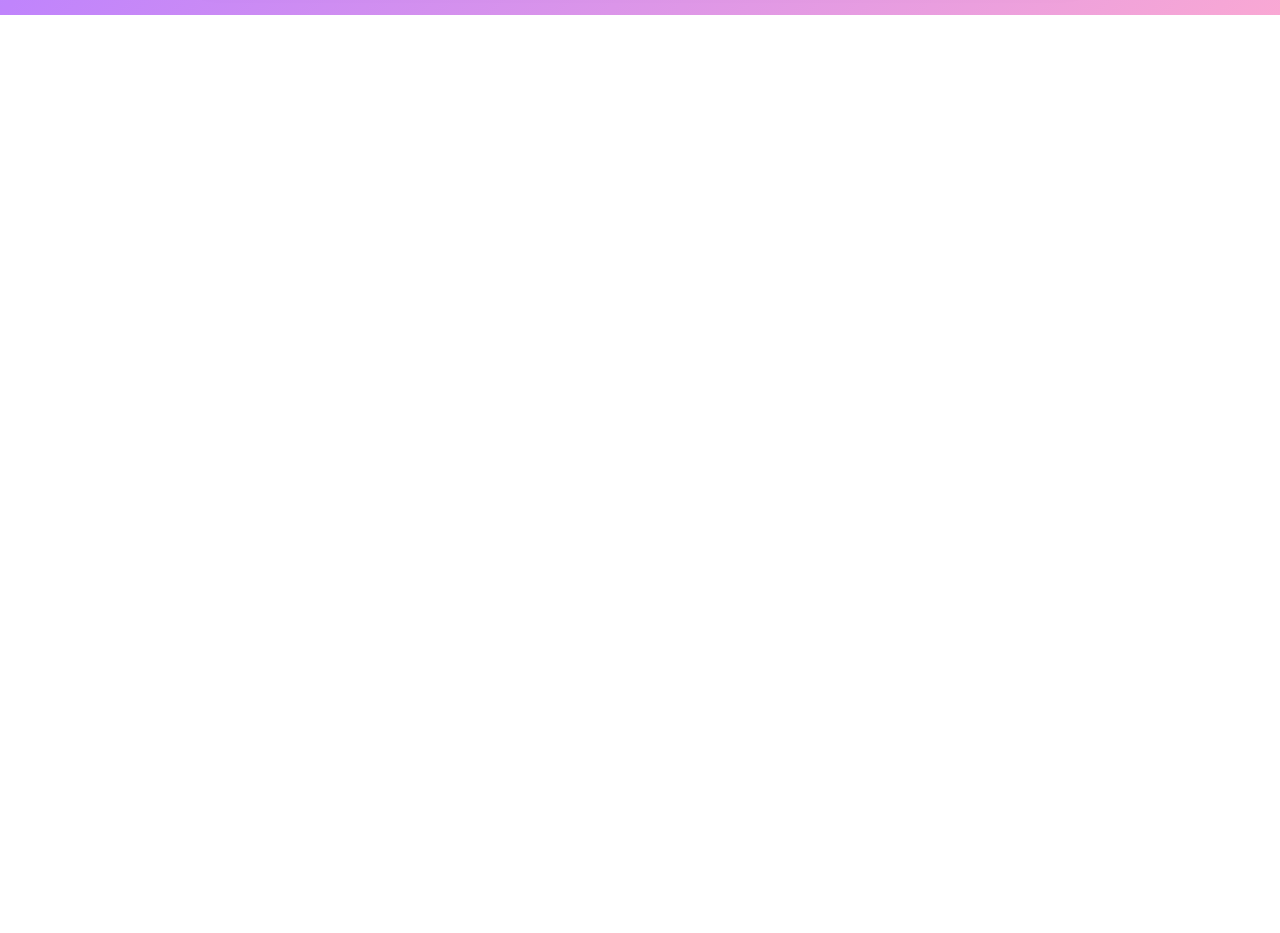
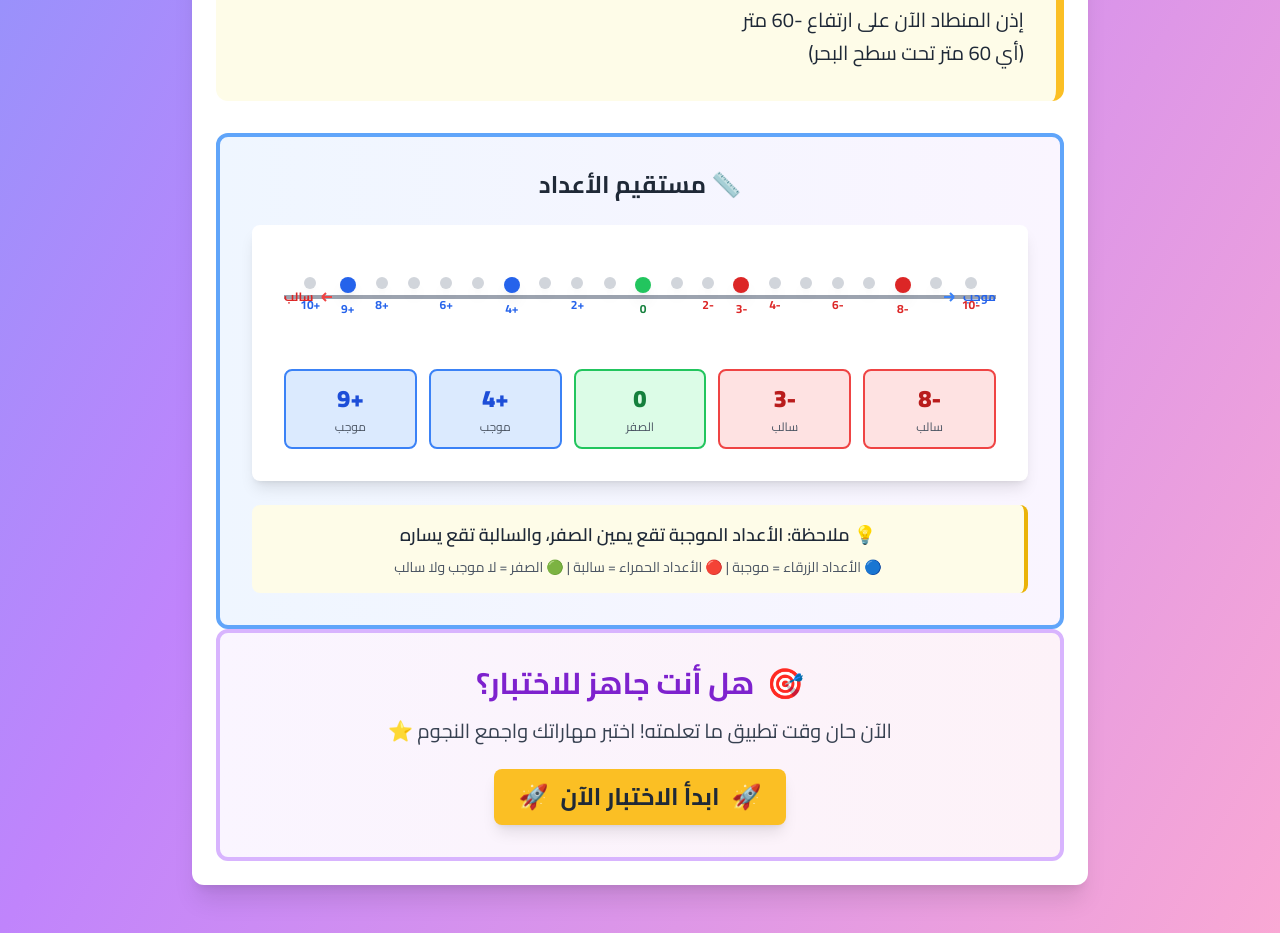
Before and after one commit to AmalShalabi/5th-arabic-math, a React (Vite) app: page /lesson/1 in a window 1280 px wide. Shown: the part 1400-2333 px from the top of the page. Before the commit the page ends 1415 px from the top, so only its background shows below. Built offline with nearby package versions, Linux system fonts and the light colour scheme.

Commit message:
Update lesson 1: Add interactive number line and 4 new questions

```diff
--- /dev/null
+++ b/src/components/NumberLine.jsx
@@ -0,0 +1,129 @@
+function NumberLine() {
+  // الأعداد من -10 إلى +10
+  const numbers = Array.from({ length: 21 }, (_, i) => i - 10);
+
+  // النقاط المميزة
+  const highlightedPoints = [-8, -3, 0, 4, 9];
+
+  return (
+    <div className="bg-gradient-to-r from-blue-50 to-purple-50 p-8 rounded-xl border-4 border-primary mt-8">
+      <h3 className="text-2xl font-bold text-gray-800 mb-6 text-center">
+        📏 مستقيم الأعداد
+      </h3>
+
+      {/* محور الأعداد */}
+      <div className="relative bg-white p-8 rounded-lg shadow-lg overflow-x-auto">
+        {/* الخط الرئيسي */}
+        <div className="relative h-20 mb-8">
+          {/* خط المحور */}
+          <div className="absolute top-1/2 left-0 right-0 h-1 bg-gray-400 transform -translate-y-1/2"></div>
+
+          {/* السهم الأيسر (الأعداد السالبة) */}
+          <div className="absolute top-1/2 left-0 transform -translate-y-1/2">
+            <div className="flex items-center">
+              <svg width="20" height="20" viewBox="0 0 20 20" className="text-red-500">
+                <path d="M15 10 L5 10 M5 10 L9 6 M5 10 L9 14" stroke="currentColor" strokeWidth="2" fill="none" />
+              </svg>
+              <span className="text-xs text-red-600 font-bold mr-1">سالب</span>
+            </div>
+          </div>
+
+          {/* السهم الأيمن (الأعداد الموجبة) */}
+          <div className="absolute top-1/2 right-0 transform -translate-y-1/2">
+            <div className="flex items-center">
+              <span className="text-xs text-blue-600 font-bold ml-1">موجب</span>
+              <svg width="20" height="20" viewBox="0 0 20 20" className="text-blue-500">
+                <path d="M5 10 L15 10 M15 10 L11 6 M15 10 L11 14" stroke="currentColor" strokeWidth="2" fill="none" />
+              </svg>
+            </div>
+          </div>
+
+          {/* النقاط والأرقام */}
+          <div className="absolute top-1/2 left-0 right-0 transform -translate-y-1/2 flex justify-between px-4">
+            {numbers.map((num) => {
+              const isHighlighted = highlightedPoints.includes(num);
+              const isZero = num === 0;
+              const isPositive = num > 0;
+              const isNegative = num < 0;
+
+              return (
+                <div key={num} className="flex flex-col items-center">
+                  {/* النقطة */}
+                  <div
+                    className={`w-3 h-3 rounded-full ${
+                      isZero
+                        ? 'bg-green-500 w-4 h-4'
+                        : isHighlighted
+                        ? isPositive
+                          ? 'bg-blue-600 w-4 h-4'
+                          : 'bg-red-600 w-4 h-4'
+                        : 'bg-gray-300'
+                    } shadow-lg transition-all duration-300 hover:scale-150`}
+                  ></div>
+
+                  {/* الرقم */}
+                  {(num % 2 === 0 || isHighlighted) && (
+                    <span
+                      className={`text-xs mt-2 font-bold ${
+                        isZero
+                          ? 'text-green-700 text-base'
+                          : isPositive
+                          ? 'text-blue-600'
+                          : 'text-red-600'
+                      }`}
+                    >
+                      {num > 0 ? `+${num}` : num}
+                    </span>
+                  )}
+                </div>
+              );
+            })}
+          </div>
+        </div>
+
+        {/* النقاط المميزة - شرح */}
+        <div className="grid grid-cols-2 md:grid-cols-5 gap-3 mt-8">
+          {highlightedPoints.map((point) => (
+            <div
+              key={point}
+              className={`p-3 rounded-lg text-center ${
+                point === 0
+                  ? 'bg-green-100 border-2 border-green-500'
+                  : point > 0
+                  ? 'bg-blue-100 border-2 border-blue-500'
+                  : 'bg-red-100 border-2 border-red-500'
+              }`}
+            >
+              <div
+                className={`text-2xl font-black ${
+                  point === 0
+                    ? 'text-green-700'
+                    : point > 0
+                    ? 'text-blue-700'
+                    : 'text-red-700'
+                }`}
+              >
+                {point > 0 ? `+${point}` : point}
+              </div>
+              <div className="text-xs text-gray-600 mt-1">
+                {point === 0 ? 'الصفر' : point > 0 ? 'موجب' : 'سالب'}
+              </div>
+            </div>
+          ))}
+        </div>
+      </div>
+
+      {/* الملاحظة الأسفل */}
+      <div className="mt-6 bg-yellow-50 border-r-4 border-yellow-500 p-4 rounded-lg">
+        <p className="text-lg text-gray-800 font-semibold text-center">
+          💡 ملاحظة: الأعداد الموجبة تقع يمين الصفر، والسالبة تقع يساره
+        </p>
+        <p className="text-sm text-gray-600 text-center mt-2">
+          🔵 الأعداد الزرقاء = موجبة | 🔴 الأعداد الحمراء = سالبة | 🟢 الصفر = لا موجب ولا سالب
+        </p>
+      </div>
+    </div>
+  );
+}
+
+export default NumberLine;
--- a/src/components/ResultCard.jsx
+++ b/src/components/ResultCard.jsx
@@ -4,6 +4,9 @@ function ResultCard({ score, total, answers, lessonTitle, onRestart, onHome }) {
   let message = ''
   let emoji = ''
   let bgColor = ''
+
+  // رسالة تحفيزية خاصة للدرس الأول
+  const specialMessage = score >= 3 ? 'أحسنت! أنت نجم الرياضيات 🌟' : ''
 
   if (percentage === 100) {
     message = 'ممتاز! أنت بطل الرياضيات! 🏆'
@@ -107,6 +110,8 @@ function ResultCard({ score, total, answers, lessonTitle, onRestart, onHome }) {
             <p className="text-2xl font-bold text-purple-700">
               {score === total
                 ? '🎊 ممتاز! أكملت جميع الأسئلة بنجاح!'
+                : score >= 3
+                ? '🌟 أحسنت! أجبت على 3 أسئلة صحيحة أو أكثر، أنت نجم الرياضيات!'
                 : '💪 استمر في التعلم وستصبح أفضل!'}
             </p>
             <p className="text-lg text-gray-700 mt-2">
--- a/src/data/lessons.json
+++ b/src/data/lessons.json
@@ -4,29 +4,35 @@
       "id": 1,
       "title": "الأعداد الطبيعية والموجهة",
       "icon": "🔢",
-      "description": "تعلم الأعداد الطبيعية والأعداد الموجبة والسالبة",
+      "description": "مراجعة مفهوم الأعداد الطبيعية والأعداد الموجّهة بطريقة تفاعلية",
       "content": {
-        "explanation": "الأعداد الطبيعية هي الأعداد التي نستخدمها في العد مثل: 1، 2، 3، 4...\n\nالأعداد الموجهة تشمل:\n• الأعداد الموجبة (+): مثل +5، +10\n• الأعداد السالبة (-): مثل -3، -7\n• الصفر (0): ليس موجباً ولا سالباً\n\nنستخدم الأعداد السالبة في:\n- درجات الحرارة تحت الصفر\n- الديون المالية\n- مستويات تحت سطح البحر",
-        "example": "مثال: إذا كانت درجة الحرارة في الصباح +5 درجات، وانخفضت 8 درجات، فإن درجة الحرارة تصبح:\n5 - 8 = -3 درجات (أي 3 درجات تحت الصفر)"
+        "explanation": "📚 الأعداد الطبيعية والموجّهة\n\nالأعداد الطبيعية هي الأعداد التي نستخدمها للعدّ (1، 2، 3 ...)\n\nأما الأعداد الموجّهة فهي تشمل الأعداد الموجبة والسالبة، وتُستخدم للتعبير عن:\n• الاتجاهات (يمين/يسار، أعلى/أسفل)\n• الخسائر والربح في التجارة\n• الارتفاع والانخفاض عن سطح البحر\n• درجات الحرارة فوق وتحت الصفر\n\n📏 مستقيم الأعداد:\n• الأعداد الموجبة تقع يمين الصفر ←\n• الأعداد السالبة تقع يسار الصفر →\n• كلما اتجهنا يميناً، زادت قيمة العدد\n• كلما اتجهنا يساراً، قلّت قيمة العدد",
+        "example": "مثال تطبيقي 🎈:\n\nكان ارتفاع منطاد +120 متر فوق سطح البحر\nثم نزل 180 متر\nما هو موقعه الآن بالنسبة لسطح البحر؟\n\nالحل:\n120 - 180 = -60 متر\n\nإذن المنطاد الآن على ارتفاع -60 متر\n(أي 60 متر تحت سطح البحر)"
       },
       "quiz": [
         {
           "id": 1,
-          "question": "ما هو ناتج: -7 + 10 = ؟",
-          "options": ["+3", "-3", "+17", "-17"],
+          "question": "📌 السؤال 1: أي من الأعداد التالية طبيعي فقط؟",
+          "options": ["-3", "0", "5", "-1"],
+          "correct": 2
+        },
+        {
+          "id": 2,
+          "question": "📌 السؤال 2: ضع العلامة المناسبة: -7 ___ -4",
+          "options": ["-7 < -4 (أصغر من)", "-7 > -4 (أكبر من)", "-7 = -4 (يساوي)", "لا يمكن المقارنة"],
           "correct": 0
         },
         {
-          "id": 2,
-          "question": "أي من الأعداد التالية أكبر؟",
-          "options": ["-5", "-2", "-10", "-15"],
+          "id": 3,
+          "question": "📌 السؤال 3: منطاد على ارتفاع +120 متر، نزل 180 متر. ما موقعه الآن؟",
+          "options": ["+60 متر فوق البحر", "-60 متر تحت البحر", "+300 متر فوق البحر", "0 متر عند سطح البحر"],
           "correct": 1
         },
         {
-          "id": 3,
-          "question": "ما هو عكس العدد +12؟",
-          "options": ["-12", "+12", "0", "24"],
-          "correct": 0
+          "id": 4,
+          "question": "📌 السؤال 4: ما هو المعكوس الجمعي (النظير) للعدد +8؟",
+          "options": ["+8", "-8", "0", "+16"],
+          "correct": 1
         }
       ]
     },
--- a/src/pages/LessonPage.jsx
+++ b/src/pages/LessonPage.jsx
@@ -1,5 +1,6 @@
 import { useParams, Link, useNavigate } from 'react-router-dom'
 import lessonsData from '../data/lessons.json'
+import NumberLine from '../components/NumberLine'
 
 function LessonPage() {
   const { id } = useParams()
@@ -63,6 +64,9 @@ function LessonPage() {
             </div>
           </div>
 
+          {/* Number Line - للدرس الأول فقط */}
+          {lesson.id === 1 && <NumberLine />}
+
           {/* Practice Section */}
           <div className="bg-gradient-to-r from-purple-50 to-pink-50 p-8 rounded-xl border-4 border-purple-300">
             <h2 className="text-3xl font-bold text-purple-700 mb-4 text-center flex items-center justify-center gap-3">
```
Also changed, not shown: 1 other file (tests, documents, lock files or other folders).
